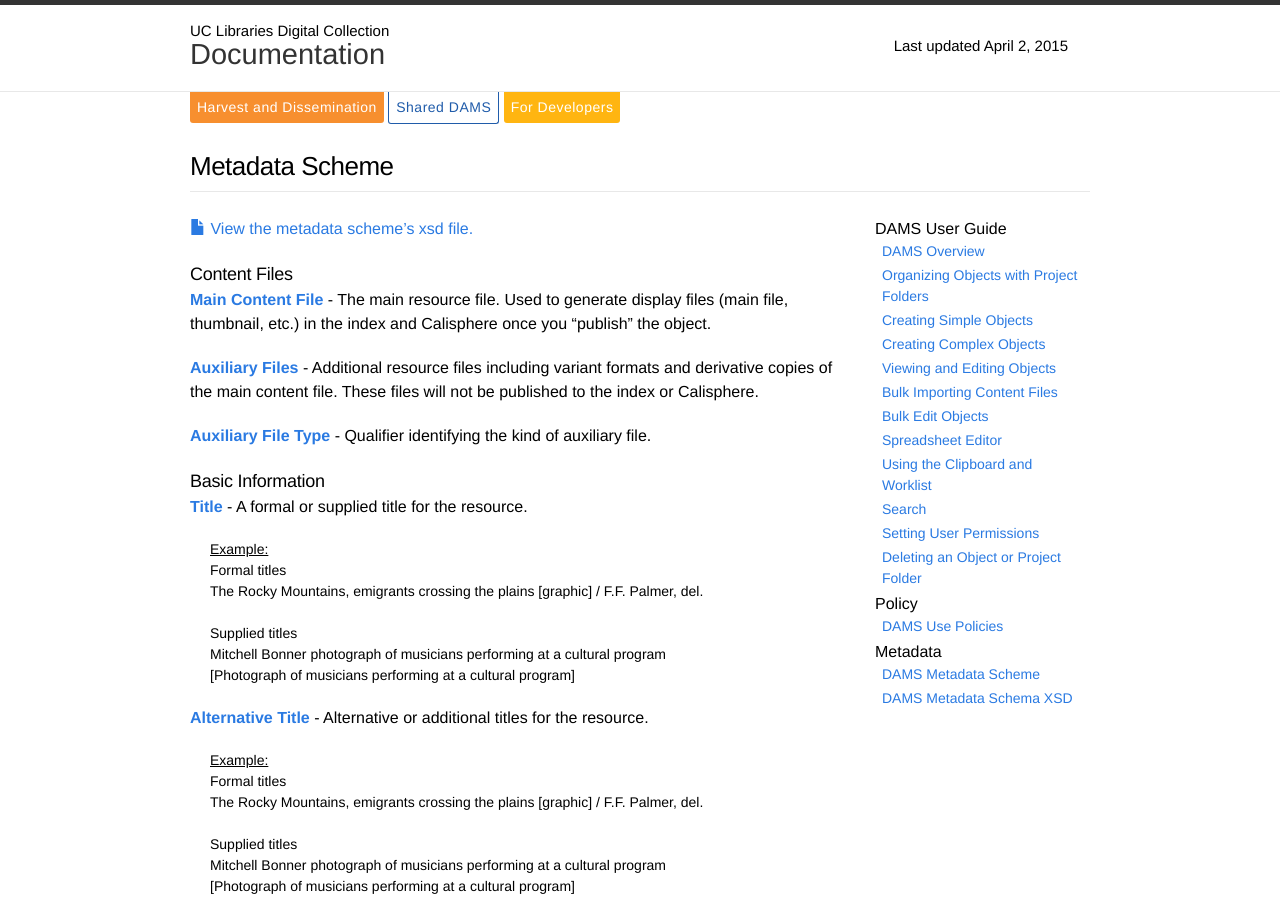
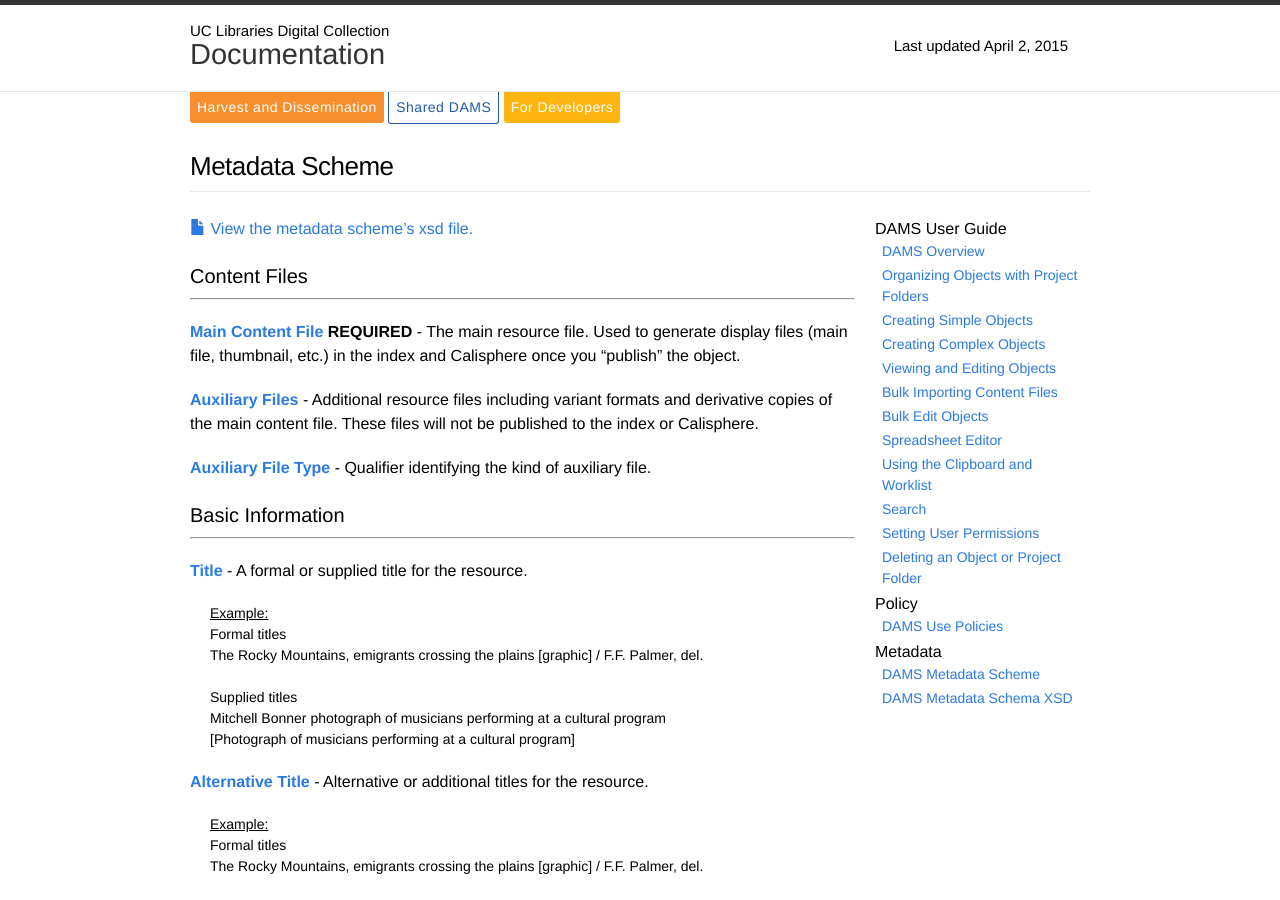
Before and after one commit to ucldc/ucldc-docs, a Jekyll site: the page built from docs/dams/metadata-model.md, in a window 1280 px wide and 900 px high. Built offline with Jekyll 4.4.1, drawn with Linux system fonts in a browser that asks for light colours; nearby versions of some CDN libraries.

Commit message:
Update metadata-model.md

```diff
--- a/docs/dams/metadata-model.md
+++ b/docs/dams/metadata-model.md
@@ -9,9 +9,9 @@
   <span class="glyphicon glyphicon-file"></span> View the metadata scheme's xsd file.
 </a>
 
-### Content Files
-
-<a class="label" id="MainContentFile">Main Content File</a> - The main resource file. Used to generate display files (main file, thumbnail, etc.) in the index and Calisphere once you "publish" the object.
+## Content Files
+***
+<a class="label" id="MainContentFile">Main Content File</a> <b>REQUIRED</b> - The main resource file. Used to generate display files (main file, thumbnail, etc.) in the index and Calisphere once you "publish" the object.
 
 <a class="label" id="AuxiliaryFiles">Auxiliary Files</a> - Additional resource files including variant formats and derivative copies of the main content file. These files will not be published to the index or Calisphere.
 
@@ -19,8 +19,8 @@
 
 <a class="label" id="AuxiliaryFileType">Auxiliary File Type</a> - Qualifier identifying the kind of auxiliary file.
 
-### Basic Information
-
+## Basic Information
+***
 <a class="label" id="Title">Title</a> - A formal or supplied title for the resource.
 
 <div class="example">
@@ -149,8 +149,8 @@
   <br/>Robinson family
 </div>
 
-### Content and Characteristics
-
+## Content and Characteristics
+***
 <a class="label" id="FormatPhysicalDescription">Format/Physical Description</a> - A description of the physical or digital manifestation of the resource. Typically, this may include an indicator of the size and duration.
 
 <div class="example">
@@ -200,8 +200,8 @@
   <br/>Martinez California December 31, 1893. My dear Sister Mary, I wish you a happy New Year, You and all yours. Heaven bless you all. Ever affectionately Your brother John Muir.
 </div>
 
-### Conditions of Access and Use
-
+## Conditions of Access and Use
+***
 <a class="label" id="AccessRestrictions">Access Restrictions</a> - Specifies level of access, for viewing resource in the UCLDC discovery/delivery system
 
 <div class="example">
@@ -299,8 +299,8 @@
   <br/>Additional information about the copyright status of the resource
 </div>
 
-### Related Materials
-
+## Related Materials
+***
 <a class="label" id="Collection">Collection</a> - URL reference to associated collections
 
 <div class="example">
@@ -326,8 +326,8 @@
   <br/>Selected photograph from page 12 of the Lawrence & Houseworth Photography Album (Item Number #MS R01 042).
 </div>
 
-### Access Points
-
+## Access Points
+***
 <a class="label" id="SubjectName">Subject (Name)</a> - Personal, corporate, or family names significantly represented in or by the resource.
 
 <div class="example">
@@ -372,8 +372,8 @@
   <br/>Tintypes
 </div>
 
-### Administrative Information
-
+## Administrative Information
+***
 <a class="label" id="Provenance">Provenance</a> - Indicator of ownership and/or custody of the resource since its creation that are significant for its authenticity, integrity and interpretation.
 
 <div class="example">
```
